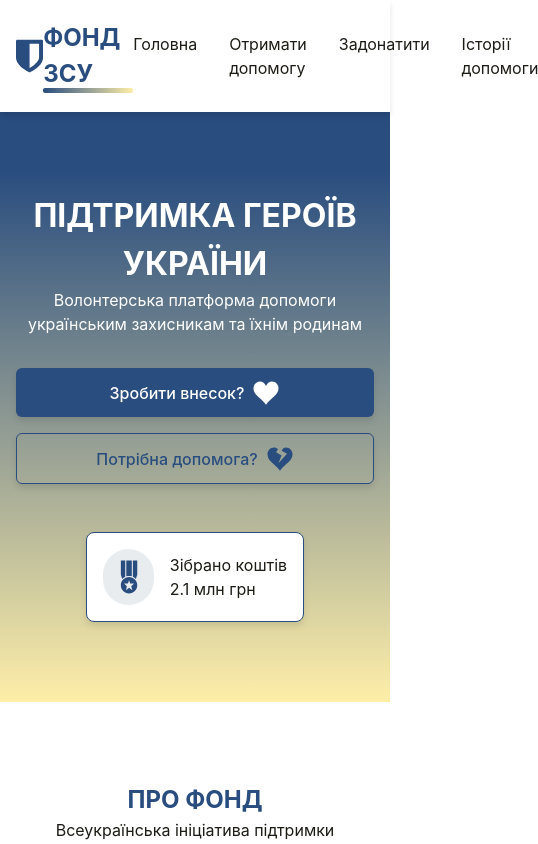
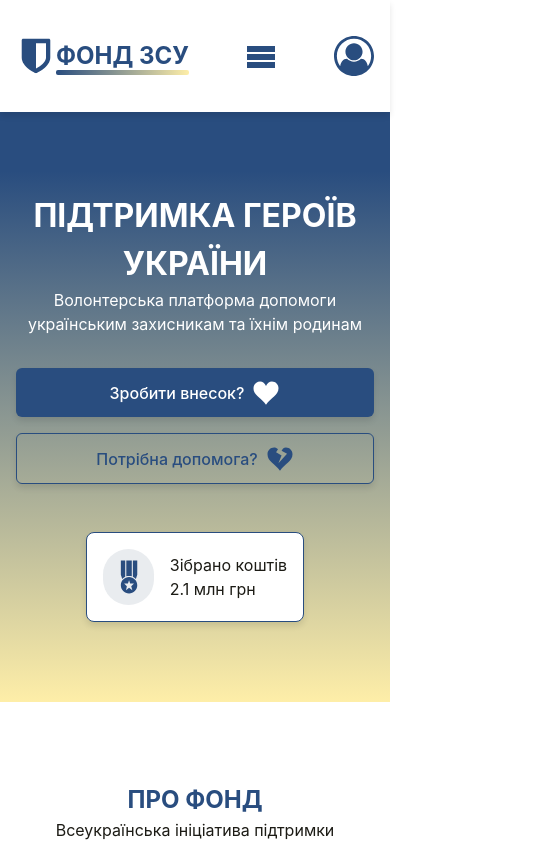
Before and after one commit to HannaTkachenko2204/support-fund-front, a React (Vite) app: page / in a window 390 px wide. Shown: the top 844 px of the page, 538 px wide, since content can reach past the window. Built offline with nearby package versions, Linux system fonts and the light colour scheme.

Commit message:
mobileMenu

```diff
--- a/src/components/Header/Header.jsx
+++ b/src/components/Header/Header.jsx
@@ -1,4 +1,4 @@
-import React from 'react';
+import React, { useState, useEffect } from 'react';
 import Container from '../Container/Container';
 import Logo from '../Logo/Logo';
 import Navigation from '../Navigation/Navigation';
@@ -6,16 +6,55 @@ import Navigation from '../Navigation/Navigation';
 import s from './Header.module.css';
 
 const Header = () => {
+  const [isMobileMenuOpen, setIsMobileMenuOpen] = useState(false);
+  const [isMobile, setIsMobile] = useState(false);
+
+  useEffect(() => {
+    const handleResize = () => {
+      setIsMobile(window.innerWidth <= 768);
+    };
+    handleResize();
+    window.addEventListener('resize', handleResize);
+    return () => window.removeEventListener('resize', handleResize);
+  }, []);
+
+  const toggleMenu = () => {
+    setIsMobileMenuOpen((prev) => !prev);
+  };
+
   return (
     <header className={s.header}>
       <Container>
         <div className={s.inner}>
-            <Logo />
-            <Navigation />
-            <svg className={s.svg}>
-              <use xlinkHref="/assets/icons/icons.svg#icon-user-circle-o"></use>
-            </svg>
+          <Logo />
+
+          {!isMobile ? (
+  <Navigation />
+) : (
+  <button className={s.burger} onClick={toggleMenu}>
+    <svg className={s.burgerIcon}>
+      <use
+        xlinkHref={
+          isMobileMenuOpen
+            ? '/assets/icons/icons.svg#icon-cross'  // хрестик
+            : '/assets/icons/icons.svg#icon-menu'   // бургер
+        }
+      />
+    </svg>
+  </button>
+)}
+
+          <svg className={s.svg}>
+            <use xlinkHref="/assets/icons/icons.svg#icon-user-circle-o"></use>
+          </svg>
         </div>
+
+        {isMobile && isMobileMenuOpen && (
+  <div className={s.mobileMenu}>
+    <Navigation onLinkClick={toggleMenu} />
+  </div>
+)}
+
       </Container>
     </header>
   );
--- a/src/components/Header/Header.module.css
+++ b/src/components/Header/Header.module.css
@@ -26,3 +26,49 @@
 .svg:hover {
     fill: #1a3459;
 }
+
+.burger {
+    background: none;
+    border: none;
+    cursor: pointer;
+    display: flex;
+    align-items: center;
+    padding: 0;
+}
+
+.burgerIcon {
+    width: 32px;
+    height: 32px;
+    fill: #294d7f;
+}
+
+.mobileMenu {
+    position: absolute;
+    top: 100%;
+    right: 1rem;
+    background: white;
+    box-shadow: 0 4px 6px rgba(0, 0, 0, 0.1);
+    z-index: 999;
+    padding: 1rem 1.5rem;
+    animation: dropdown 0.3s ease-out;
+    border-radius: 0.375rem;
+    border: 1px solid #294d7f;
+    width: max-content;
+  }
+
+@keyframes dropdown {
+    from {
+      opacity: 0;
+      transform: translateY(-10%);
+    }
+    to {
+      opacity: 1;
+      transform: translateY(0);
+    }
+}
+
+@media (max-width: 768px) {
+    .nav {
+      display: none;
+    }
+}
--- a/src/components/Navigation/Navigation.jsx
+++ b/src/components/Navigation/Navigation.jsx
@@ -1,21 +1,29 @@
 import { Link } from 'react-router-dom';
 import s from './Navigation.module.css';
 
-const Navigation = () => {
+const Navigation = ({ onLinkClick }) => {
   return (
     <nav className={s.nav}>
       <ul className={s.nav_list}>
         <li>
-        <Link to="/">Головна</Link>
+          <Link to="/" onClick={onLinkClick}>
+            Головна
+          </Link>
         </li>
         <li>
-        <Link to="/help">Отримати допомогу</Link>
+          <Link to="/help" onClick={onLinkClick}>
+            Отримати допомогу
+          </Link>
         </li>
         <li>
-        <Link to="/donate">Задонатити</Link>
+          <Link to="/donate" onClick={onLinkClick}>
+            Задонатити
+          </Link>
         </li>
         <li>
-        <Link to="/stories">Історії допомоги</Link>
+          <Link to="/stories" onClick={onLinkClick}>
+            Історії допомоги
+          </Link>
         </li>
       </ul>
     </nav>
--- a/src/components/Navigation/Navigation.module.css
+++ b/src/components/Navigation/Navigation.module.css
@@ -40,3 +40,11 @@
     transform: scaleX(1);
     transform-origin: bottom left;
   }
+
+  @media (max-width: 768px) {
+    .nav_list {
+      flex-direction: column;
+      align-items: flex-start;
+      gap: 1.25rem;
+    }
+  }
```
Also changed, not shown: public/assets/icons/icons.svg.
